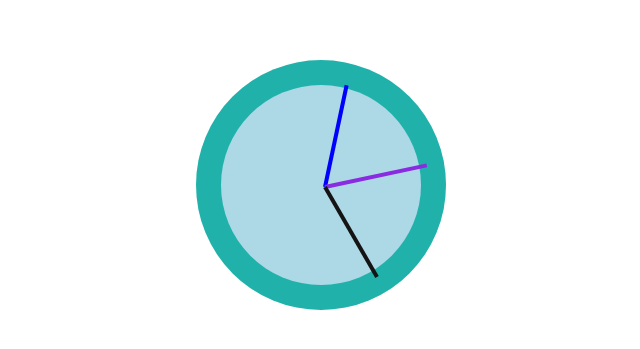
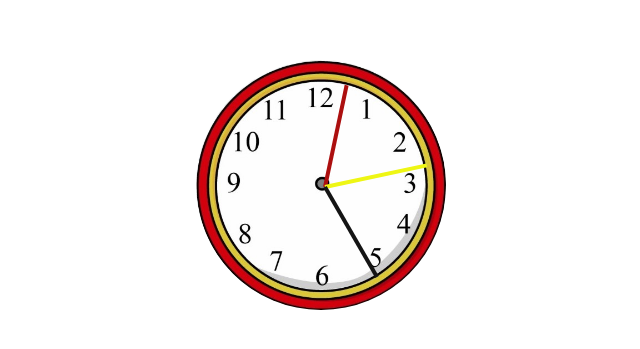
Before and after one commit to Afrin-Poushi/JS_in_30_days, a plain HTML site: page L2_JS Clock/index.html in a window 1280 px wide. Shown: the part 223-572 px from the top of the page, without its empty margins (319-959 px from the left). Drawn offline with Linux system fonts and the light colour scheme.

Commit message:
add clock img as background #3

```diff
--- a/L2_JS Clock/index.css
+++ b/L2_JS Clock/index.css
@@ -18,19 +18,24 @@ body {
 #outer-circle {
     position: relative;
     display: flex;
-    background: lightseagreen;
+    /* background: lightseagreen; */
     align-items: center;
     justify-content: center;
     border-radius: 50%;
     width: 250px;
     height: 250px;
+    /* Add Clock Image as the background */
+    background-image: url(./clock_img.png);
+    background-position: center;
+    background-repeat: no-repeat;
+    background-size: cover;
 }
 
 /* create a circle using css */
 #circle {
     position: relative;
     display: flex;
-    background: lightblue;
+    /* background: lightblue; */
     border-radius: 50%;
     width: 200px;
     height: 200px;
@@ -42,19 +47,18 @@ body {
     width: 50%;
     top: 50%;
     border: 2px solid black;
-    /* justify-content: center;
-    align-items: center; */
-}
-
-/* hour hand */
-.second {
-    border-color: blue;
     /* Transform origin from rotate center to right corner */
     transform-origin: right;
     /* rotate  the div*/
     transform: rotate(90deg);
     /* for giving smooth transition effect */
     transition: all .05s;
+}
+
+/* hour hand */
+.second {
+    border-color: rgb(172, 15, 15);
+
     /* to add tick effect write on inspect transition - ease-in-out
     and click on icon and change graph to get
     this cubic bezier function value */
@@ -65,22 +69,10 @@ body {
 
 .minute {
     margin-top: 0%;
-    border-color: blueviolet;
-
-    transform-origin: right;
-    /* rotate  the div*/
-    transform: rotate(90deg);
-    /* for giving smooth transition effect */
-    transition: all .05s;
+    border-color: rgb(238, 246, 20);
 }
 
 .hour {
     margin-top: 0%;
     border-color: rgb(20, 20, 20);
-
-    transform-origin: right;
-    /* rotate  the div*/
-    transform: rotate(90deg);
-    /* for giving smooth transition effect */
-    transition: all .05s;
 }
```
Also changed, not shown: L2_JS Clock/clock_img.png (added).
